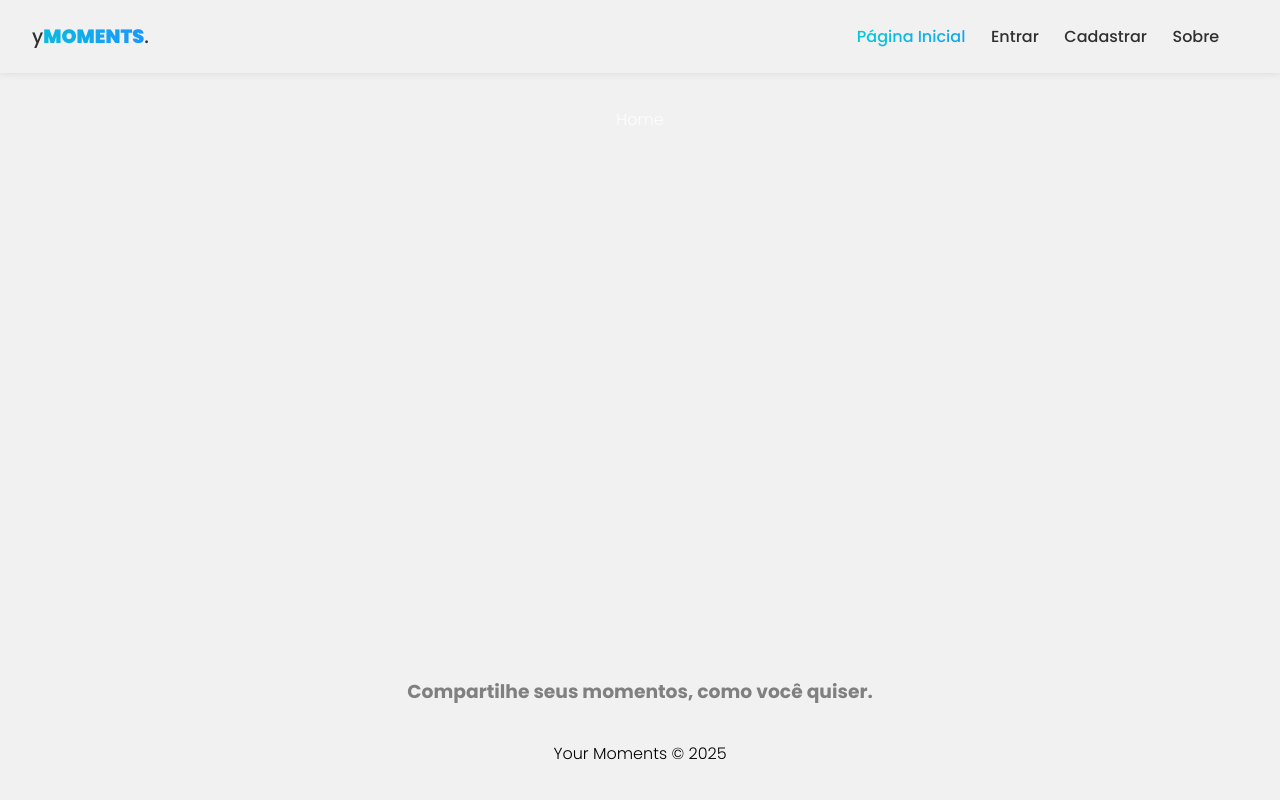
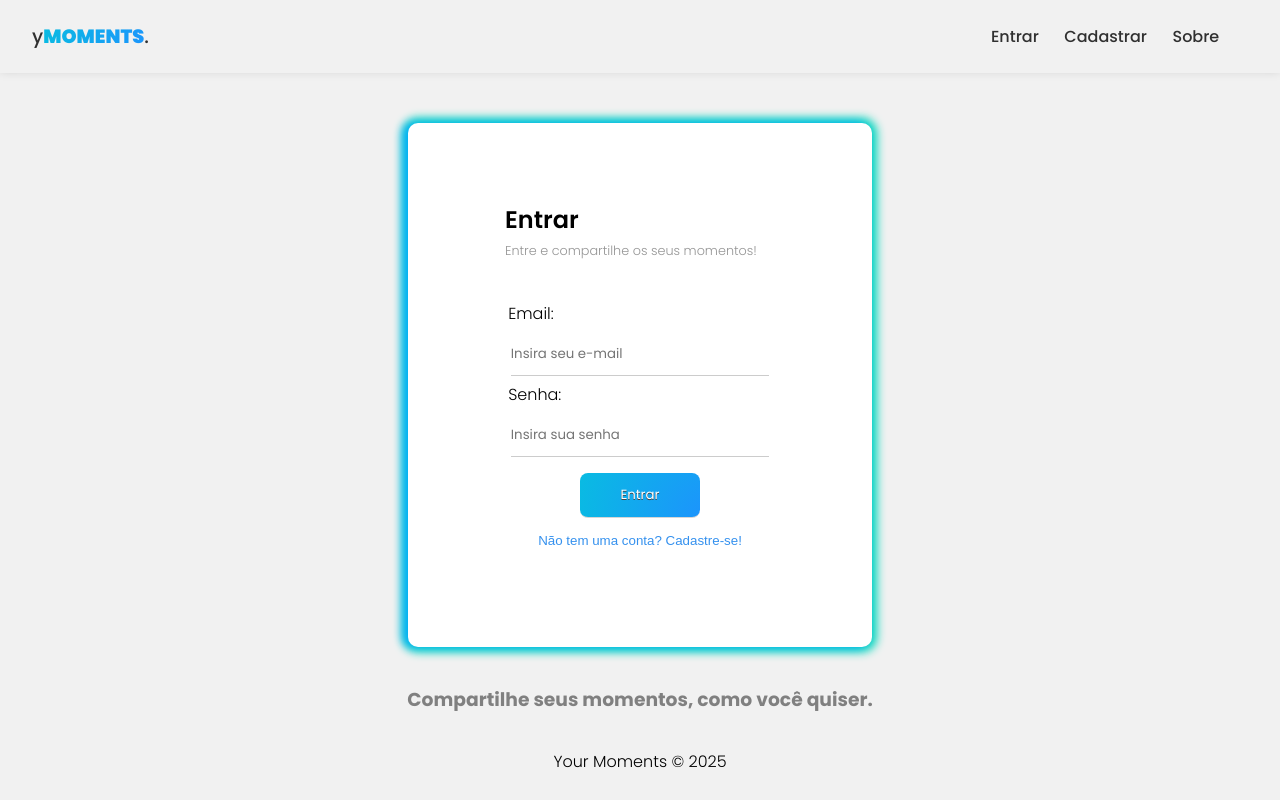
Before and after one commit to YanFelipy/ymoment-app, a React (Vite) app: page / in a window 1280 px wide. Built offline with nearby package versions, Linux system fonts and the light colour scheme; no server answers.

Commit message:
Links de usuário autenticado

```diff
--- a/src/App.jsx
+++ b/src/App.jsx
@@ -42,7 +42,7 @@ setUser(user)
 
   return (
     <div className="app">
-      <AuthProvider value={user}>
+      <AuthProvider value={{user}}>
 
             <BrowserRouter>
             <Navbar/>
--- a/src/components/Navbar.jsx
+++ b/src/components/Navbar.jsx
@@ -1,19 +1,38 @@
 import styles from './Navbar.module.css'
 import { NavLink } from "react-router-dom"
+
+import { useAuthentication } from '../hooks/useAuthentication'
+import {useAuthValue} from '../../context/AuthContext'
+
+
 const Navbar = () => {
+const {user} = useAuthValue()
+
   return (
     <nav className={styles.navbar} >
+      {!user&&
+      <NavLink to="/login" className={styles.brand}>
+        y<span>Moments</span>.
+      </NavLink>}
 
-      <NavLink to="/" className={styles.brand}>
+       {user&&
+      <NavLink to="/dashboard" className={styles.brand}>
         y<span>Moments</span>.
-      </NavLink>
+      </NavLink>}
 
       <ul className={styles.navlinks}>
+{user&&
+<>
         <li>
-          <NavLink to="/" className={({ isActive }) => (isActive ? styles.active : "")}>
+          <NavLink to="/dashboard" className={({ isActive }) => (isActive ? styles.active : "")}>
          Página Inicial
           </NavLink>
         </li>
+        </>
+}
+
+        {!user &&
+        <>
         <li>
           <NavLink to="/login" className={({ isActive }) => (isActive ? styles.active : "")}>
             Entrar
@@ -25,7 +44,8 @@ const Navbar = () => {
       Cadastrar
           </NavLink>
         </li>
-
+          </>
+              }
         <li>
           <NavLink to="/about" className={({ isActive }) => (isActive ? styles.active : "")}>
 Sobre
--- /dev/null
+++ b/src/pages/Dashboard/Dashboard.jsx
@@ -0,0 +1,11 @@
+import styles from './Dashboard.module.css'
+
+const Dashboard = () => {
+  return (
+    <div className={styles.dash_title}>
+    <h2>DashBoard</h2>
+    </div>
+  )
+}
+
+export default Dashboard
--- a/src/routes/Routes.jsx
+++ b/src/routes/Routes.jsx
@@ -1,20 +1,29 @@
+import { Routes, Route } from 'react-router-dom'
 
-
-//PAGES & ROUTES
-
-import { Routes, Route } from 'react-router-dom'
-import Home from '../pages/Home/Home'
-import About from '../pages/About/About'
+//PAGES
 import Login from '../pages/Login/Login'
 import Register from '../pages/Register/Register'
+import Dashboard from '../pages/Dashboard/Dashboard'
+import About from '../pages/About/About'
+
+import { useAuthValue } from '../../context/AuthContext'
 
 const RoutesPages = () => {
 
+  const {user} = useAuthValue()
+
   return (
     <Routes>
-      <Route path='/' element={<Home />} />
+      {user &&
+<Route path='/' element={<Dashboard/>} />
+}
+      {!user &&
+        <Route path='/' element={<Login/>} />
+      }
       <Route path='/About' element={<About />} />
-      <Route path='/Login' element={<Login/>} />
+
+
+
        <Route path='/Register' element={<Register/>} />
     </Routes>
 
```
Also changed, not shown: src/pages/Dashboard/Dashboard.module.css (added).
